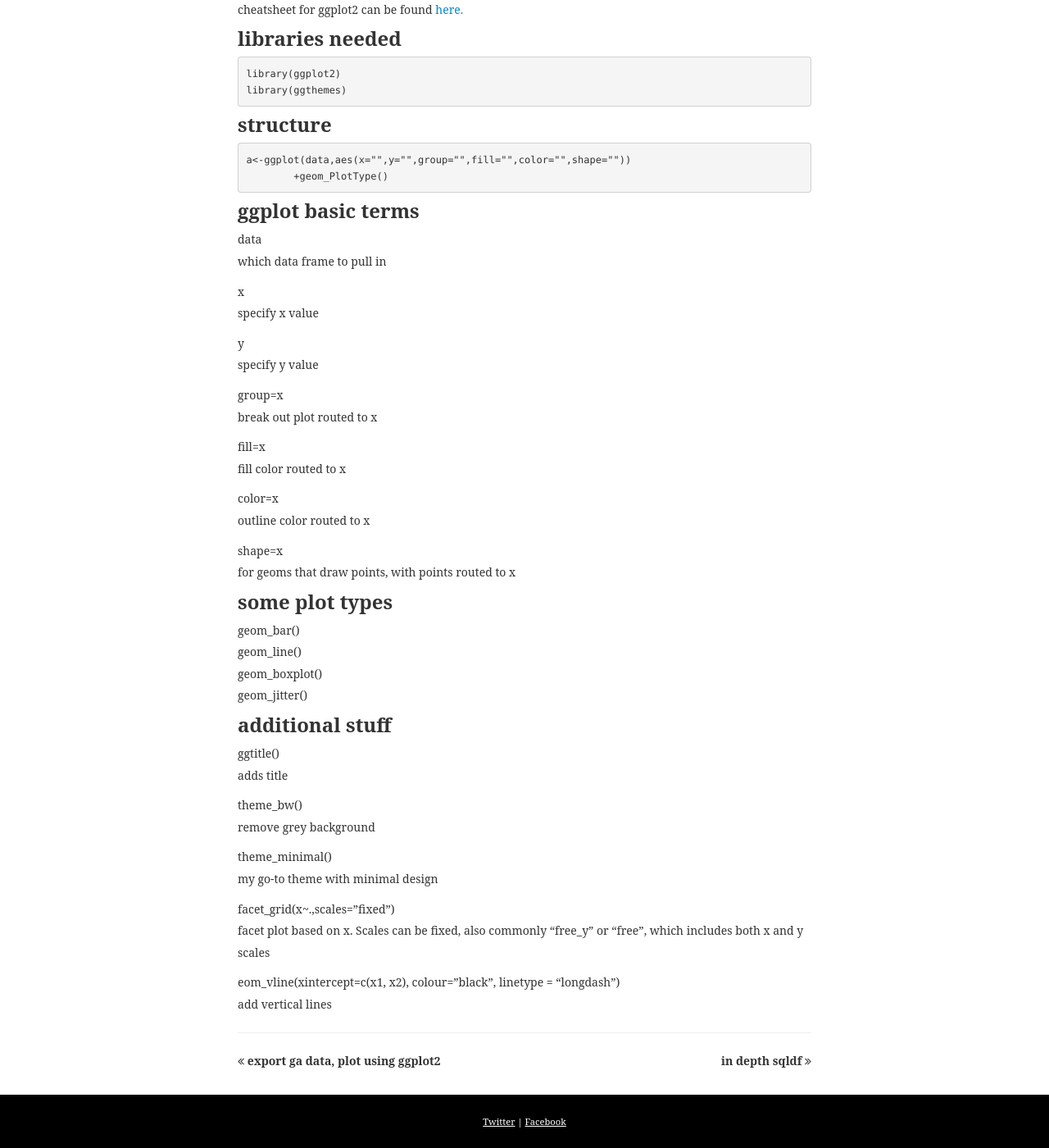
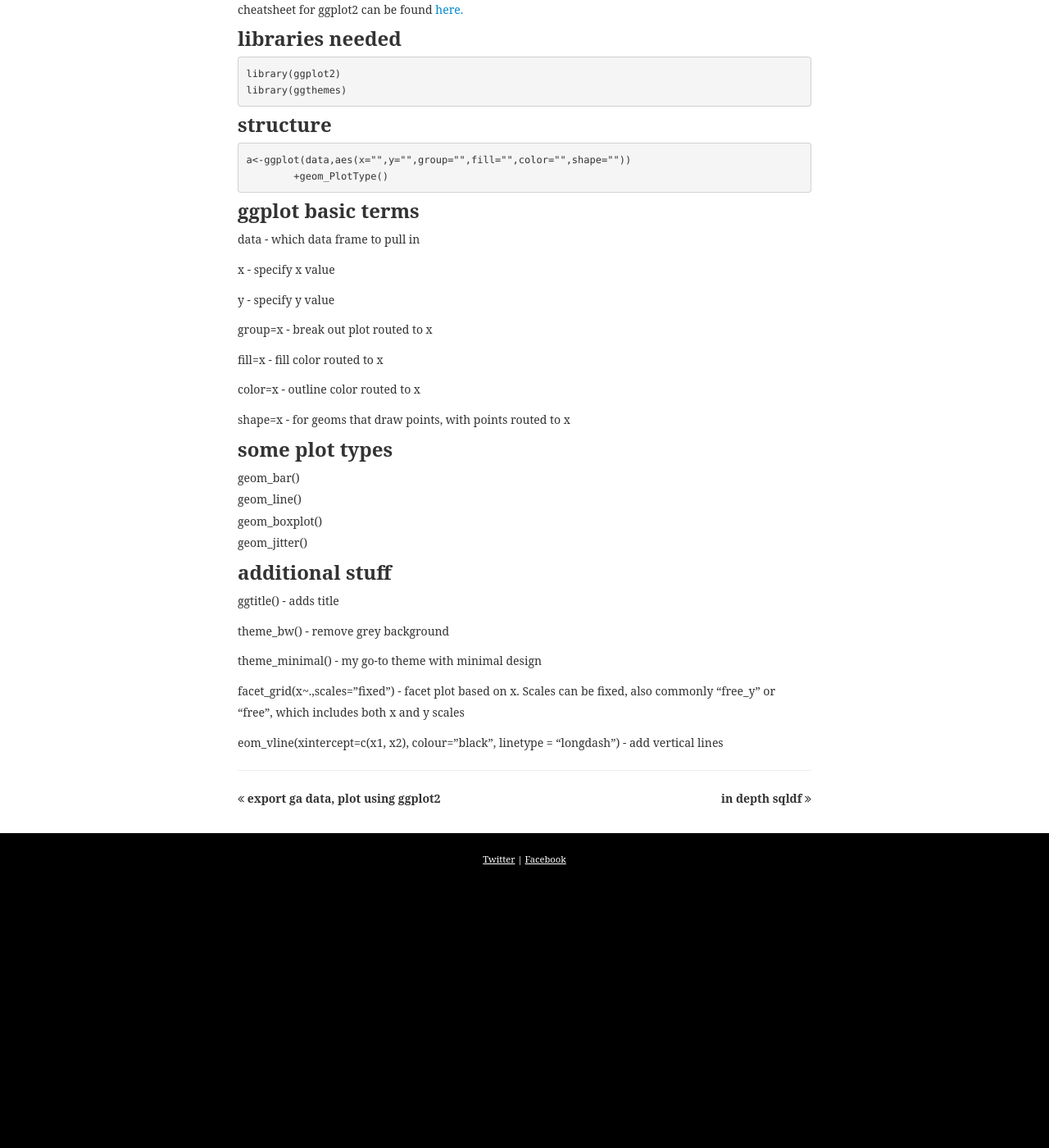
Before and after one commit to eastandwestwind/notes, a Jekyll site: the page built from _posts/2015-11-28-ggplot2.md, in a window 1280 px wide and 1400 px high, scrolled down 381 px. Shown: the whole window at 82% size. Built offline with Jekyll 4.4.1, drawn with Linux system fonts in a browser that asks for light colours; some web fonts are replaced; after the commit the page ends 1462 px from its top, so only the background shows below that.

Commit message:
use dashes instead of line breaks

```diff
--- a/_posts/2015-11-28-ggplot2.md
+++ b/_posts/2015-11-28-ggplot2.md
@@ -20,26 +20,19 @@
 
 ###ggplot basic terms
 
-data
-which data frame to pull in
+data - which data frame to pull in
 
-x
-specify x value
+x - specify x value
 
-y
-specify y value
+y - specify y value
 
-group=x
-break out plot routed to x
+group=x - break out plot routed to x
 
-fill=x
-fill color routed to x
+fill=x - fill color routed to x
 
-color=x
-outline color routed to x
+color=x - outline color routed to x
 
-shape=x
-for geoms that draw points, with points routed to x
+shape=x - for geoms that draw points, with points routed to x
 
 
 ###some plot types
@@ -52,17 +45,12 @@
 
 ###additional stuff
 
-ggtitle()
-adds title
+ggtitle() - adds title
 
-theme_bw()
-remove grey background
+theme_bw() - remove grey background
 
-theme_minimal()
-my go-to theme with minimal design
+theme_minimal() - my go-to theme with minimal design
 
-facet_grid(x~.,scales="fixed")
-facet plot based on x. Scales can be fixed, also commonly "free_y" or "free", which includes both x and y scales
+facet_grid(x~.,scales="fixed") - facet plot based on x. Scales can be fixed, also commonly "free_y" or "free", which includes both x and y scales
 
-eom_vline(xintercept=c(x1, x2), colour="black", linetype = "longdash")
-add vertical lines
+eom_vline(xintercept=c(x1, x2), colour="black", linetype = "longdash") - add vertical lines
```
